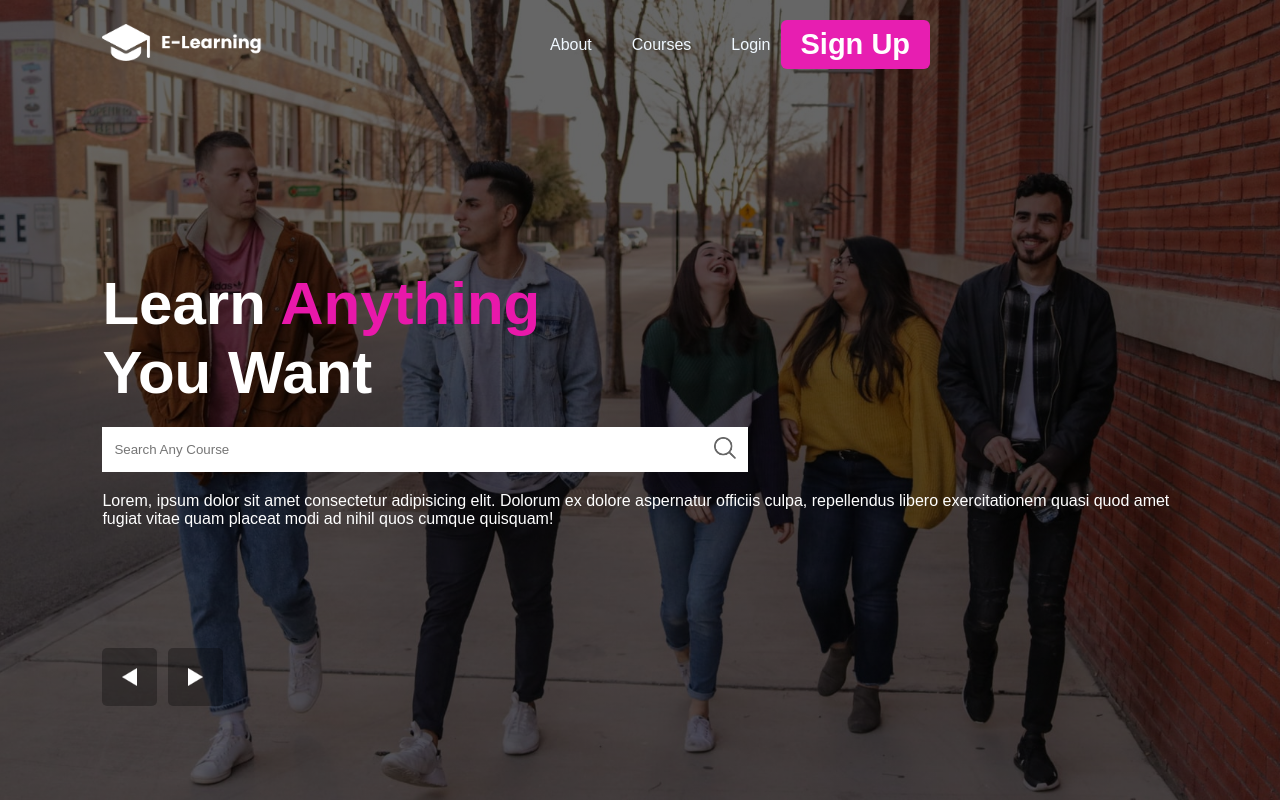
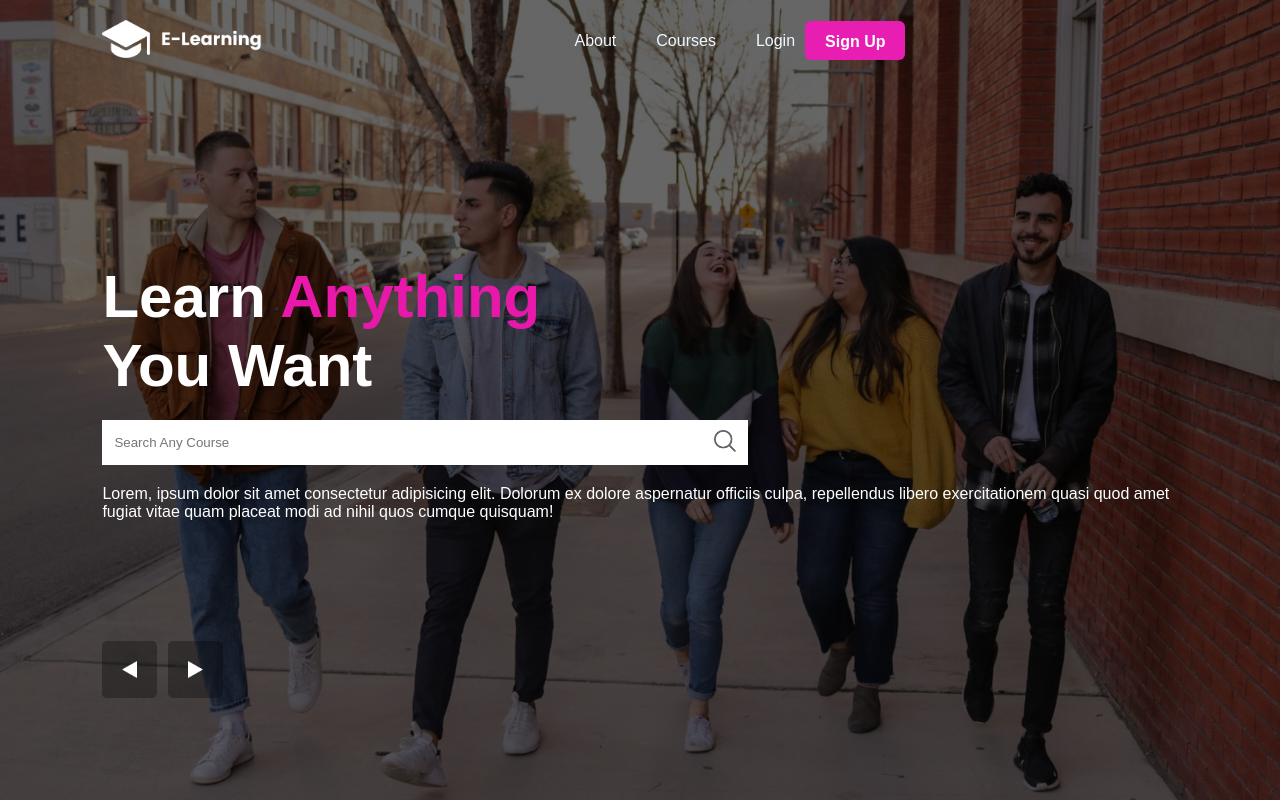
Before and after one commit to saharahowlader/responsive-project, a plain HTML site: page index.html in a window 1280 px wide. Drawn offline with Linux system fonts and the light colour scheme.

Commit message:
Update index.css

```diff
--- a/index.css
+++ b/index.css
@@ -49,7 +49,7 @@ justify-content: center;
         color: white;
         background-color: transparent;
         border: 0;
-        font-size: 29px;
+        font-size: 16px;
         font-weight: bold;
         white-space: nowrap;
 
```
